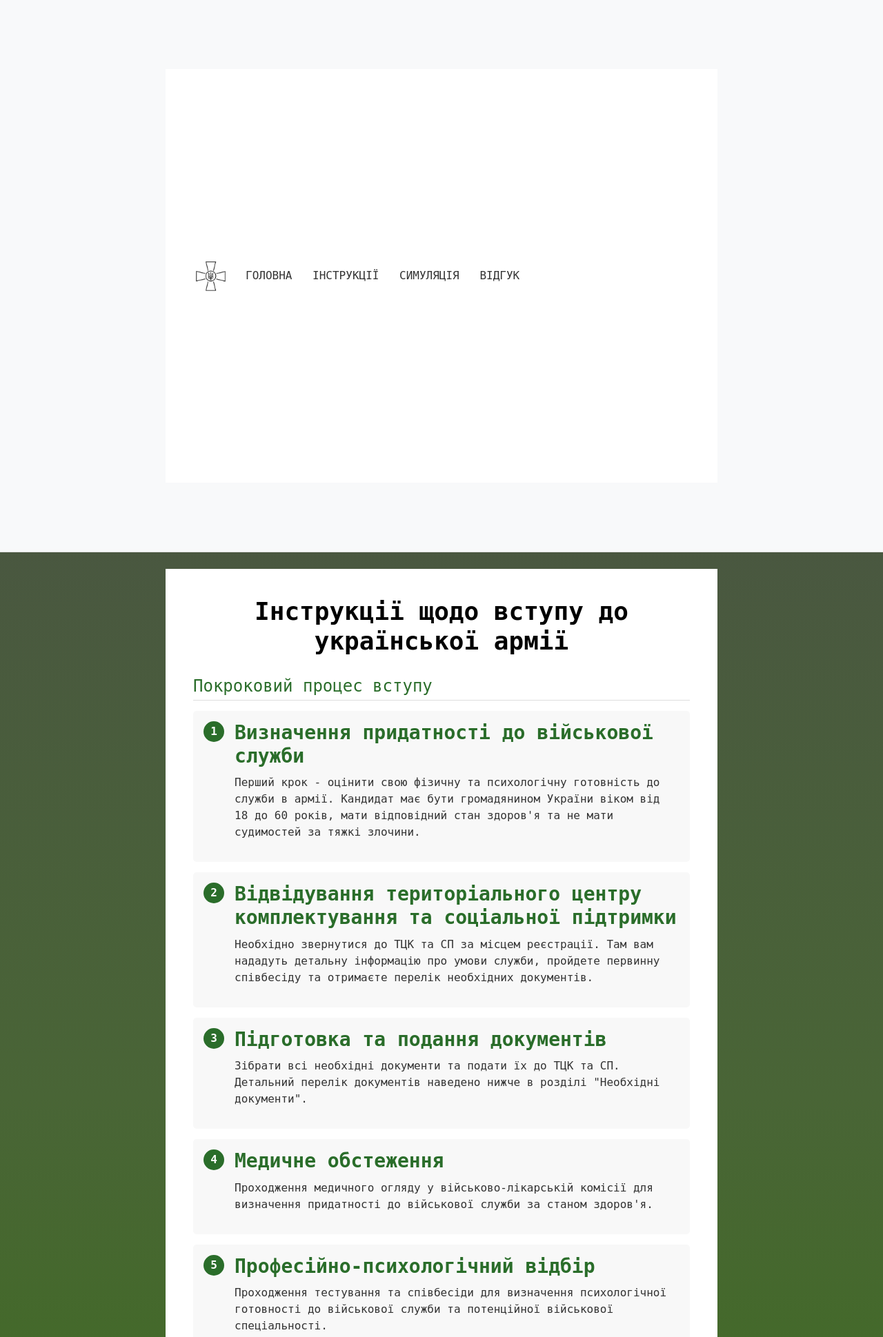
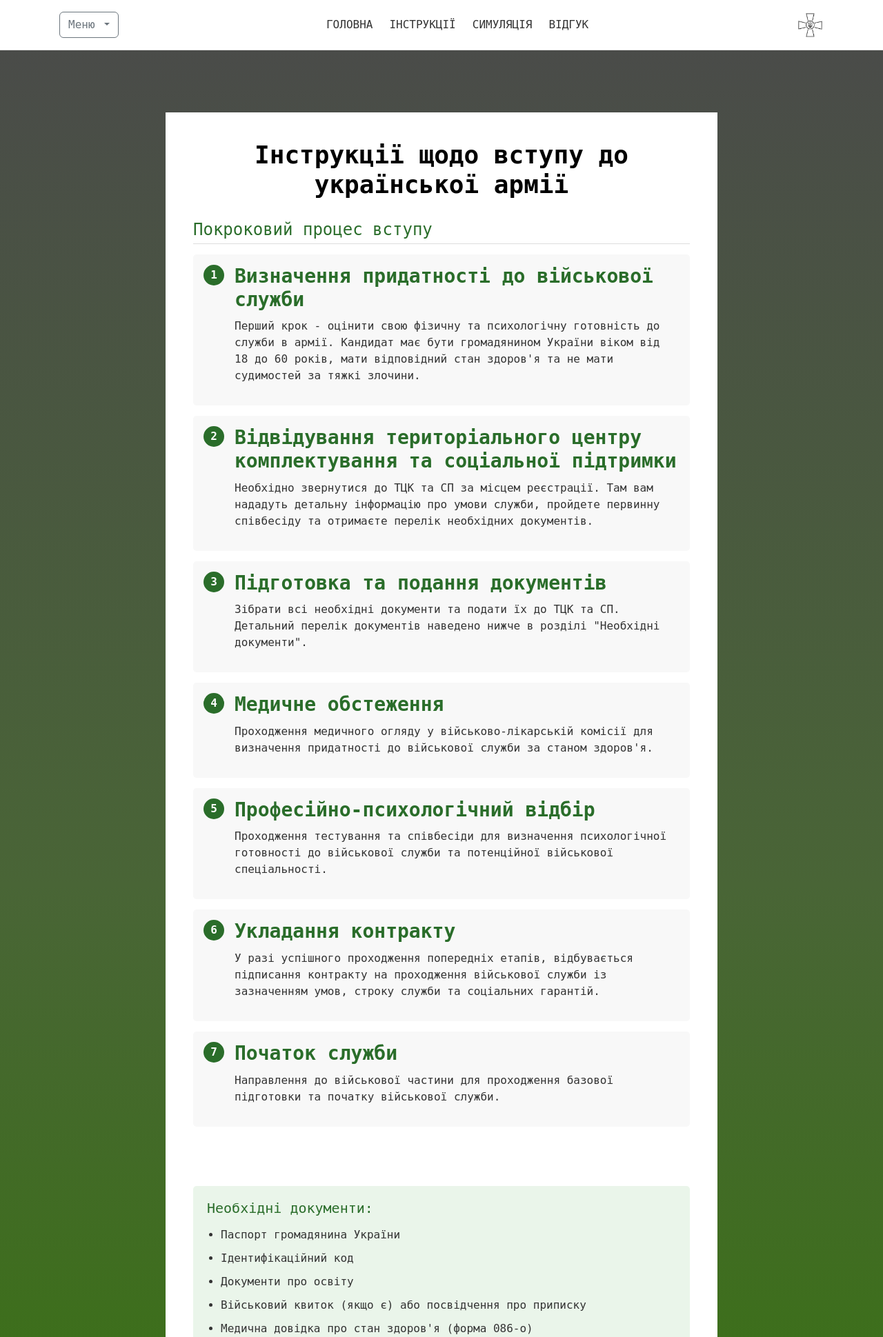
Before and after one commit to Trix1331/Project-OP, a Django app: page /instructions/ in a window 1280 px wide. Shown: the top 1939 px of the page at 69% size. Run offline with Django 5.2, Linux system fonts and the light colour scheme.

Commit message:
Finally working header (dropdown menu to be updated soon)

```diff
--- a/project_recruitment/instructions/templates/instructions/instructions.html
+++ b/project_recruitment/instructions/templates/instructions/instructions.html
@@ -9,13 +9,20 @@
         font-family: "IBM Plex Mono", monospace;
         background: linear-gradient(180deg, #4A4A4A 0%, #496536 50%, #327803 100%);
     }
-
-    .container {
+    body > .container {
+        background-color: transparent;
+        max-width: 100%;
+        padding: 0;
+        margin-top: 0;
+    }
+    .content-container {
         max-width: 800px;
         margin: 90px auto;
         background-color: white;
         padding: 40px;
         min-height: calc(100vh - 200px);
+        display: flex;
+        flex-direction: column;
     }
 
     .title {
@@ -115,6 +122,7 @@
 {% endblock %}
 
 {% block content %}
+<div class="content-container">
     <h1 class="title">Інструкції щодо вступу до української армії</h1>
 
     <div class="section">
@@ -169,4 +177,5 @@
     <div class="note">
         <p><strong>Примітка:</strong> Інформація має загальний характер та може змінюватися відповідно до поточного законодавства України. Для отримання детальнішої інформації звертайтеся до територіального центру комплектування та соціальної підтримки за місцем реєстрації.</p>
     </div>
+</div>
 {% endblock %}
--- a/project_recruitment/templates/base.html
+++ b/project_recruitment/templates/base.html
@@ -8,37 +8,40 @@
     <link href="https://cdn.jsdelivr.net/npm/bootstrap@5.3.0-alpha1/dist/css/bootstrap.min.css" rel="stylesheet">
     {% block extra_css %}{% endblock %}
     <style>
-        /* Стилі з main.html */
-        .custom-header {
-            background-color: #f8f9fa;
+        header {
+            background-color: white;
+            padding: 0.5rem 1rem;
+            display: flex;
+            justify-content: space-between;
+            align-items: center;
             border-bottom: 1px solid #ddd;
-            padding: 10px 0;
+            height: auto;
+            max-height: 80px;
+        }
+        header .container {
+        padding: 0.5rem 1rem;
         }
 
-        .custom-header .logo {
-            height: 50px;
-        }
 
-        .nav-item {
+        .nav-item-custom {
             margin: 0 10px;
             text-decoration: none;
             color: #333;
+            font-weight: 500;
         }
 
-        .nav-item:hover {
+        .nav-item-custom:hover {
             text-decoration: underline;
+            color: #000;
         }
 
-        .dropdown-content {
-            display: none;
-            position: absolute;
-            background-color: #f1f1f1;
-            min-width: 160px;
-            z-index: 1;
+        .dropdown-menu .dropdown-item:hover {
+            background-color: #e9ecef;
         }
 
-        .dropdown:hover .dropdown-content {
-            display: block;
+        .logo {
+            height: 50px;
+            width: 50px;
         }
 
         footer {
@@ -66,22 +69,55 @@
             margin: 20px 0;
             border-color: #ccc;
         }
+        .logo {
+            height: 40px;
+            width: auto;
+        }
+
+        .nav-item-custom {
+            color: #333;
+            font-weight: 500;
+            text-decoration: none;
+        }
+
+        .nav-item-custom:hover {
+            text-decoration: underline;
+            color: #000;
+        }
+
     </style>
 </head>
 <body>
-    <header class="custom-header">
-        <div class="container d-flex justify-content-between align-items-center">
-            <div class="d-flex align-items-center">
-                <img src="{% static 'main_site/images/ZSU.jpg' %}" alt="Логотип" class="logo me-3">
-                <nav>
-                    <a href="{% url 'main_site:home' %}" class="nav-item">ГОЛОВНА</a>
-                    <a href="{% url 'instructions:index' %}" class="nav-item">ІНСТРУКЦІЇ</a>
-                    <a href="{% url 'simulation:index' %}" class="nav-item">СИМУЛЯЦІЯ</a>
-                    <a href="{% url 'feedback:add' %}" class="nav-item">ВІДГУК</a>
-                </nav>
-            </div>
+    <!-- Шапка сайту з навігацією -->
+    <header>
+        <div class="container d-flex justify-content-between align-items-center py-2">
+          <!-- Меню зліва -->
+          <div class="dropdown">
+            <button class="btn btn-outline-secondary dropdown-toggle" type="button" id="dropdownMenuButton" data-bs-toggle="dropdown" aria-expanded="false">
+              Меню
+            </button>
+            <ul class="dropdown-menu" aria-labelledby="dropdownMenuButton">
+              <li><a class="dropdown-item" href="#section1">Зміст</a></li>
+              <li><a class="dropdown-item" href="#section2">Покрокові рекомендації</a></li>
+              <li><a class="dropdown-item" href="#section3">Симуляції</a></li>
+              <li><a class="dropdown-item" href="#section4">Вступ до армії</a></li>
+              <li><a class="dropdown-item" href="#section5">Нота центру рекрутингу</a></li>
+              <li><a class="dropdown-item" href="{% url 'feedback:add' %}">Поверніть відгук</a></li>
+            </ul>
+          </div>
+
+          <!-- Навігація по центру -->
+          <nav class="d-flex gap-1">
+            <a href="{% url 'main_site:home' %}" class="nav-item-custom">ГОЛОВНА</a>
+            <a href="{% url 'instructions:index' %}" class="nav-item-custom">ІНСТРУКЦІЇ</a>
+            <a href="{% url 'simulation:index' %}" class="nav-item-custom">СИМУЛЯЦІЯ</a>
+            <a href="{% url 'feedback:add' %}" class="nav-item-custom">ВІДГУК</a>
+          </nav>
+
+          <!-- Логотип справа -->
+          <img src="{% static 'main_site/images/ZSU.jpg' %}" alt="Логотип" class="logo">
         </div>
-    </header>
+      </header>
 
     <div class="container mt-4">
         {% block content %}{% endblock %}
```
Also changed, not shown: project_recruitment/main_site/templates/main_site/home.html (+12 -1 lines), 5 other files. Lines whose indentation alone changed are shown as unchanged.
